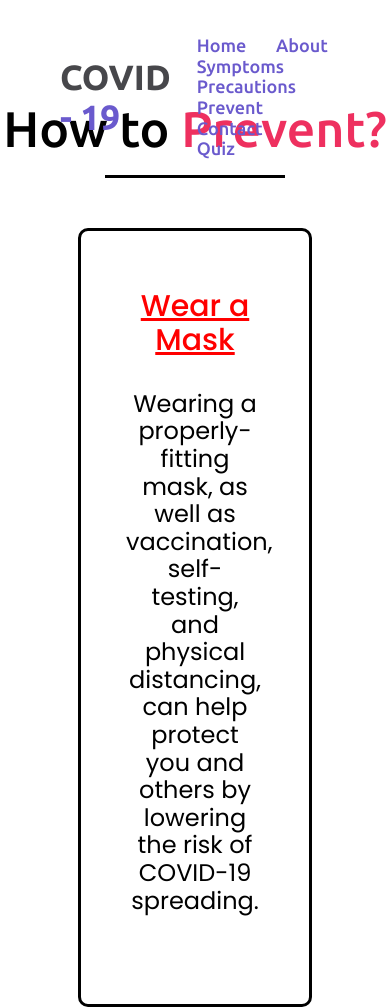
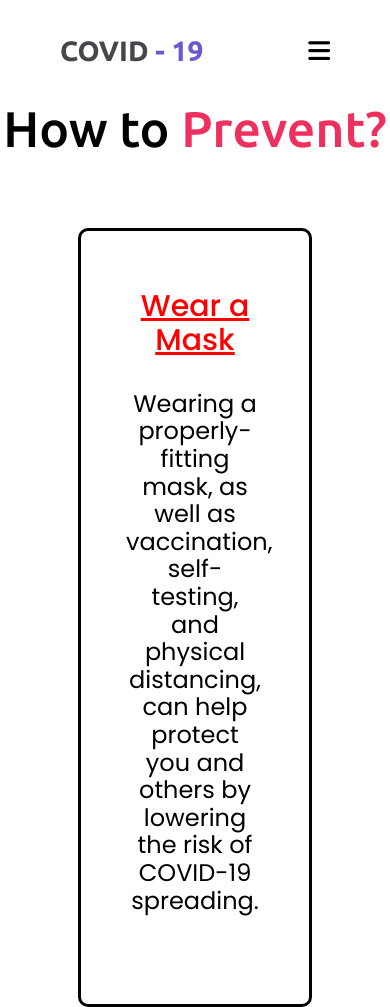
Before and after one commit to WinstonLumWeiLun/ID-Assignment-2, a plain HTML site: page html/prevent.html in a window 390 px wide. Shown: the top 1007 px of the page. Drawn offline with nearby package versions, Linux system fonts and the light colour scheme; a web font is replaced by a local one.

Commit message:
I've added a mobile media query to the home.html and about.html pages.

```diff
--- a/css/style.css
+++ b/css/style.css
@@ -159,27 +159,6 @@ section .title{
 }
 
 
-section .title::before{
-    content: "";
-    position: absolute;
-    bottom: 0px;
-    left: 50%;
-    width: 180px;
-    height: 3px;
-    background: black;
-    transform: translateX(-50%);
-}
-
-section .title::after{
-    position: absolute;
-    bottom: -14px;
-    left: 50%;
-    font-size: 20px;
-    color: red;
-    padding: 5px;
-    background: rgb(255, 255, 255);
-    transform: translateX(-50%)
-}
 
 /*-------------------------------- Home Section -------------------------------- */
 
@@ -245,7 +224,6 @@ section .title::after{
     width: 400px;
     object-fit: cover;
     border-radius: 15px;
-    margin-left: 150px;
 }
 
 .about .about-content .right{
@@ -435,10 +413,6 @@ section .title::after{
     box-shadow: 0 2px 4px red;
 }
 
-/*------------------------------------*/
-
-
-
 
 /*-------------------------------- Footer Section -------------------------------- */
 footer{
@@ -450,15 +424,116 @@ footer{
 
 
 
+/*-------------------------------- Lottie - Animation -------------------------------- */
 
-
-
-
-/*Lottie - Animation*/
-/*------------------------------------*/
 .animation-loading{
    position: fixed;
    bottom: 0px;
    right: 0px;
 }
-/*------------------------------------*/
+
+
+
+/*-------------------------------- Responsive Media Query -------------------------------- */
+
+
+@media (max-width: 1400px){
+    .home .max-width{
+        margin-left: 0px;
+    }
+
+    .navbar .logo a{
+        font-size: 32px;
+    }
+
+    .navbar .menu li a{
+        font-size: 17px;
+    }
+}
+
+@media (max-width: 1150px){
+    .about .about-content .left img{
+        height: 330px;
+        width: 430px;
+    }
+
+    .navbar .logo a{
+        font-size: 28px;
+    }
+
+    .navbar .menu li a{
+        font-size: 16px;
+    }
+}
+
+@media (max-width: 980px){
+    .max-width{
+        padding: 0 60px;
+    }
+}
+
+@media (max-width: 921px){
+    .menu-btn{
+        display: block;
+        z-index: 999;
+    }
+
+    .menu-btn i.active::before{
+        content: "\f00d";
+    }
+
+    .navbar .menu{
+        position: fixed;
+        height: 100vh;
+        width: 100%;
+        left: -100%;
+        top: 0;
+        background: black;
+        text-align: center;
+        padding-top: 100px;
+        transition: all 0.6s ease;
+    }
+
+    .navbar .menu.active{
+        left: 0;
+    }
+
+    .navbar .menu li{
+        display: block;
+    }
+
+    .navbar .menu li a{
+        display: inline-block;
+        margin: 20px 0;
+        font-size: 25px;
+    }
+
+    .home .home-content .text-2{
+        color: black;
+        font-size: 60px;
+    }
+
+
+    .home .home-content a{
+        font-size: 23px;
+        padding: 10px 30px;
+    }
+
+    .max-width{
+        max-width: 1200px;
+    }
+
+    .about .about-content .column{
+        width: 100%;
+    }
+
+    .about .about-content .left{
+        display: flex;
+        justify-content: center;
+        margin: 0 auto 60px;
+    }
+
+    .about .about-content .right{
+        flex: 100%;
+    }
+}
```
